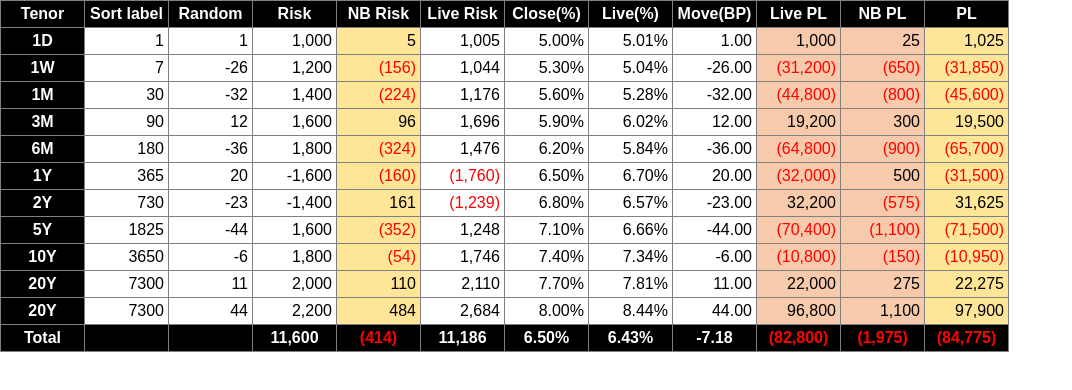
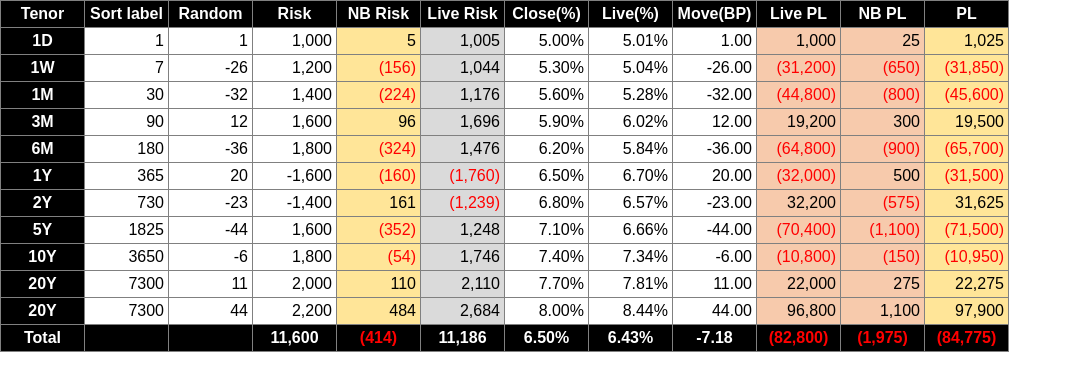
Before and after one commit to sonnenhaft/react_tenor-table, a React app: page / in a window 1280 px wide. Shown: the top 390 px of the page, without its empty margins (0-1072 px from the left). Built offline with nearby package versions, Linux system fonts and the light colour scheme.

Commit message:
'Editable Live Risk'

```diff
--- a/package.json
+++ b/package.json
@@ -15,6 +15,7 @@
   "license": "MIT",
   "devDependencies": {
     "@babel/core": "^7.5.5",
+    "@babel/plugin-proposal-class-properties": "^7.5.5",
     "@babel/preset-env": "^7.5.4",
     "@babel/preset-react": "^7.0.0",
     "@babel/preset-typescript": "^7.3.3",
--- a/src/TenorTable.jsx
+++ b/src/TenorTable.jsx
@@ -10,6 +10,15 @@ const Table = style.table`
         border: 1px solid grey;
         min-width: 75px;
         max-width: 75px;
+
+        white-space: nowrap;
+        overflow: hidden;
+    }
+    & td[contenteditable]:hover {
+        outline-color: #4D90FE;
+        outline-offset: -2px;
+        outline-style: auto;
+        outline-width: 5px;
     }
     & th {
         background: black;
@@ -20,6 +29,18 @@ const Table = style.table`
         text-align: right;
     }
 `;
+
+const getData = (C, D, F, G) => {
+    const E = D * C * 5 / 1000;
+    const H = G + C / 10000;
+    const I = (H - G) * 10000;
+    const J = I * D;
+    const K = C * 25;
+    const L = K + J;
+
+    return { E, H, I, J, K, L };
+};
+
 
 function getValues() {
     const map = { D: 1, W: 7, M: 30, Y: 365 };
@@ -35,19 +56,16 @@ function getValues() {
 10Y 1800
 20Y 2000
 20Y 2200`.split('\n').map((item, idx) => {
-        let [A, D] = item.split(' ');
-        D = Number(D);
-        const [number, prefix] = A.replace(/([0-9]+)(.*)/g, '$1 $2').split(' ');
+        const [A, risk] = item.split(' ');
+        const [number, prefix] = A.replace(/([0-9]+)(.*)/g, '$1_$2').split('_');
+        const B = number * map[prefix];
+        const C = Math.round(Math.random() * 100) - 50;
+        const D = Number(risk);
+        const F = D * (1 + C * 5 / 1000);
+        const G = 0.05 + 0.003 * idx;
 
-        const C = Math.round(Math.random() * 100) - 50;
-        const E = D * C * 5 / 1000;
-        const G = 0.05 + 0.003 * idx;
-        const H = G + C / 10000;
-        const I = (H - G) * 10000;
-        const J = I * D;
-        const K = C * 25;
-        const L = K + J;
-        return { A, B: number * map[prefix], C, D, E, F: E + D, G, H, I, J, K, L }
+        const { E, H, I, J, K, L } = getData(C, D, F, G);
+        return { A, B, C, D, E, F, G, H, I, J, K, L }
     });
 }
 
@@ -56,8 +74,7 @@ const addEconomicalNegativeBrackets = n => n > 0 ? splitDigits(n) :
     <span style={{ color: 'red' }}>({splitDigits(-n)})</span>;
 const round2Digits = n => (Math.round(n * 100) / 100).toFixed(2);
 const showAsPercent = n => round2Digits(n * 100) + '%';
-
-const formatZ = n => addEconomicalNegativeBrackets(Math.round(n));
+const simpleAndBrackets = n => addEconomicalNegativeBrackets(Math.round(n));
 const tenorStyle = { background: 'black', color: 'white', fontWeight: 'bold', textAlign: 'center' };
 const meta = [
     { key: 'A', label: 'Tenor', format: n => n, total: 'Total', style: tenorStyle },
@@ -65,51 +82,67 @@ const meta = [
     { key: 'C', label: 'Random', format: n => n, total: ' ' },
     { key: 'D', label: 'Risk', format: splitDigits },
     { key: 'E', label: 'NB Risk', format: addEconomicalNegativeBrackets, style: { background: '#ffe598' } },
-    { key: 'F', label: 'Live Risk', format: addEconomicalNegativeBrackets },
+    { key: 'F', label: 'Live Risk', format: addEconomicalNegativeBrackets, editable: true },
     { key: 'G', label: 'Close(%)', format: showAsPercent, total: 'avg' },
     { key: 'H', label: 'Live(%)', format: showAsPercent, total: 'avg' },
     { key: 'I', label: 'Move(BP)', format: round2Digits, total: 'avg' },
-    { key: 'J', label: 'Live PL', format: formatZ, style: { background: '#f7caac' } },
-    { key: 'K', label: 'NB PL', format: formatZ, style: { background: '#f7caac' } },
-    { key: 'L', label: 'PL', format: formatZ, style: { background: '#ffe598' } },
+    { key: 'J', label: 'Live PL', format: simpleAndBrackets, style: { background: '#f7caac' } },
+    { key: 'K', label: 'NB PL', format: simpleAndBrackets, style: { background: '#f7caac' } },
+    { key: 'L', label: 'PL', format: simpleAndBrackets, style: { background: '#ffe598' } },
 ];
 
 export class TenorTable extends React.Component {
-    constructor(props) {
-        super(props);
-        this.state = { values: getValues() };
-    }
+    state = { values: getValues() };
 
     componentWillMount() {
         this.interval = setInterval(() => {
             this.setState({ values: getValues() })
         }, 5000);
-
-        // const renderMaxSpeed = () => {
-        //     if (!this.interval) return;
-        //     this.setState({ values: getValues() });
-        //     requestAnimationFrame(renderMaxSpeed);
-        // };
-        //
-        // renderMaxSpeed();
     }
 
     componentWillUnmount() {
         clearInterval(this.interval);
-        this.interval = null;
     }
+
+    editNumberFromContentEditable = item => (e) => {
+        const text = e.target.innerText;
+
+        // may be we can catch some unnecessary values here,
+        // but in general better to parse user's data, rather than to show "error data"
+        const n = Number(text.replace(/[^0-9]+/g, ''));
+
+        const F = isNaN(n) ? 0 : text.includes('(') ? -n : n;
+        const C = Math.round((F / item.D - 1) / 5 * 1000);
+        const { E, H, I, J, K, L } = getData(C, item.D, F, item.G);
+
+        // in this size of sources it is fine to mutate here,
+        // in bigger up, most of time, would be better to extract
+        // this action somewhere
+        Object.assign(item, { C, E, H, I, J, K, L, tempTotalF: F });
+        this.forceUpdate();
+    };
 
     render() {
         return <Table>
             <tr>{meta.map(({ key, label }) => <th key={key}>{label}</th>)}</tr>
 
             {this.state.values.map((item, index) => <tr key={index}>
-                {meta.map(({ format, key, style }) => <td style={style} key={key}>{format(item[key])}</td>)}
+                {meta.map(({ format, key, style, editable }) => {
+                    // I agree that content editable here is not the best choice, but suddenly, during dev,
+                    // I liked how it looks and performs and how much code require
+                    return editable
+                        ? <td style={{ ...style, cursor: 'pencil', background: '#dadada' }} key={key} contentEditable
+                              onInput={this.editNumberFromContentEditable(item)}>
+                            {format(item[key])}
+                        </td>
+                        : <td style={style} key={key}>{format(item[key])}</td>
+                })}
             </tr>)}
-
             <tr>{meta.map(({ total, format, key }) => {
                 return <th key={key}>{total && total !== 'avg' ? total : format(this.state.values
-                    .reduce((sum, item) => sum + item[key], 0) / (total === 'avg' ? this.state.values.length : 1))}</th>
+                    .reduce((sum, item) => {
+                        return sum + (item.hasOwnProperty('tempTotal' + key) ? item['tempTotal' + key] : item[key])
+                    }, 0) / (total === 'avg' ? this.state.values.length : 1))}</th>
             })}</tr>
         </Table>;
     }
```
Also changed, not shown: .babelrc, 3 other files (tests, documents, lock files or other folders).
